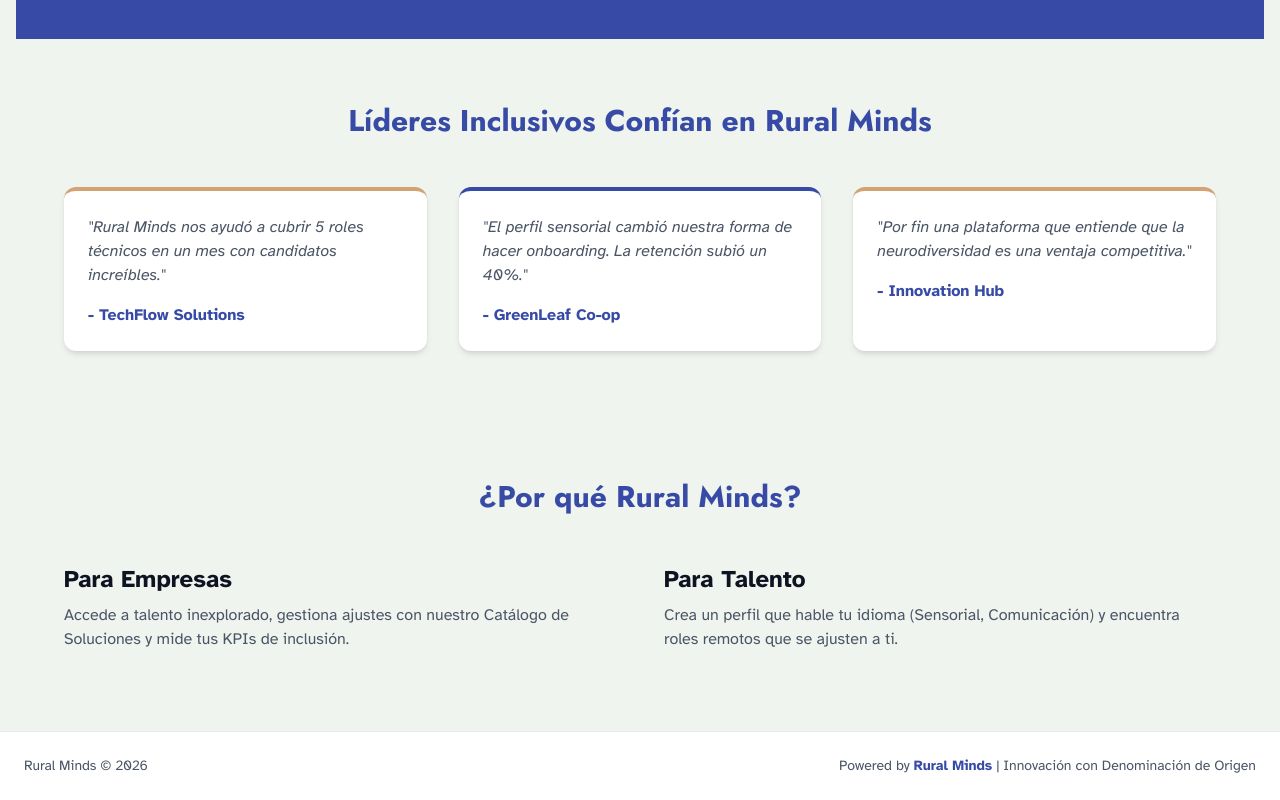
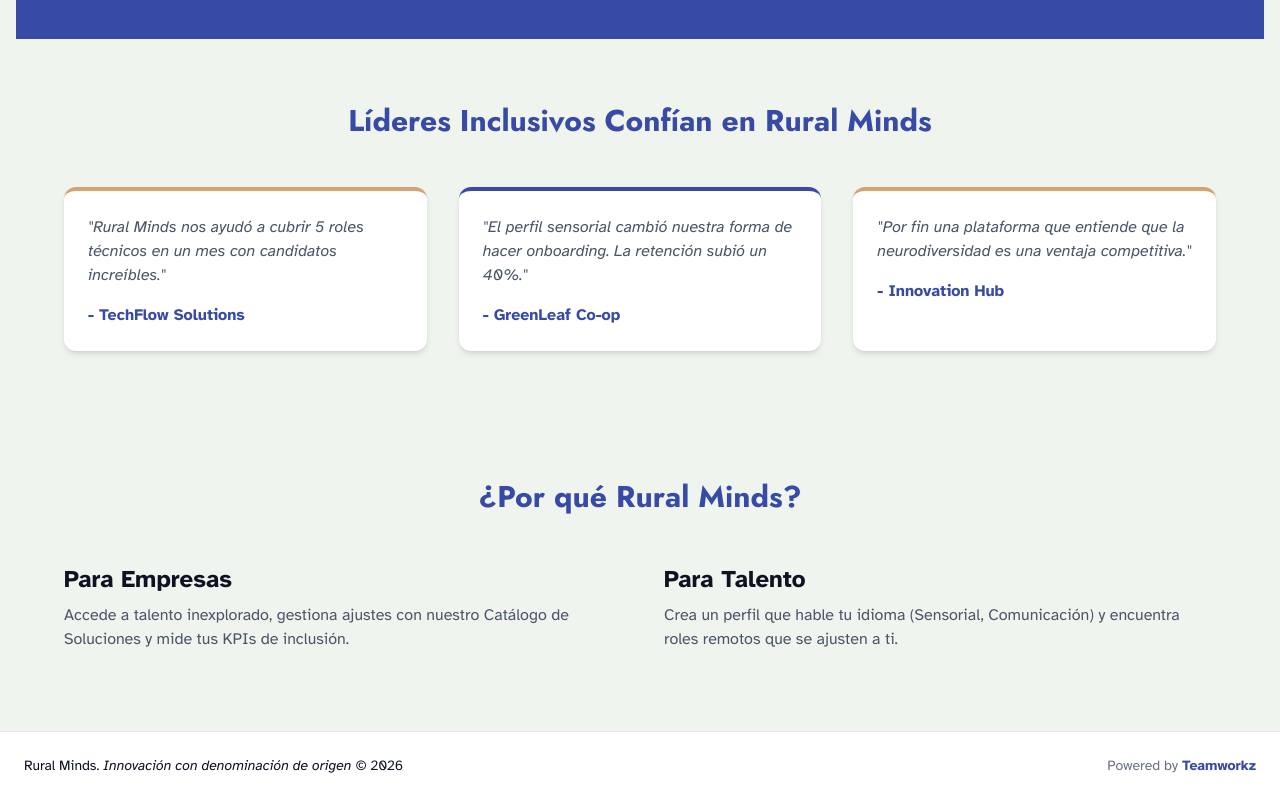
Before and after one commit to Teamworkz-rompiendo-barreras/Rural_Minds, a React (Vite) app in the folder frontend/: page / in a window 1280 px wide. Shown: the part 648-1448 px from the top of the page. Built offline with nearby package versions, Linux system fonts and the light colour scheme; no server answers; what @react-pdf/renderer would draw is missing.

Commit message:
style: Update footer with Teamworkz branding

```diff
--- a/frontend/src/components/Layout.tsx
+++ b/frontend/src/components/Layout.tsx
@@ -69,9 +69,11 @@ const Layout: React.FC<LayoutProps> = ({ children }) => {
 
             <footer className="bg-white border-t border-gray-200 p-6 mt-auto">
                 <div className="container mx-auto flex flex-col md:flex-row justify-between items-center text-sm text-gray-600 gap-4">
-                    <span className="font-medium">Rural Minds © 2026</span>
-                    <span>
-                        Powered by <span className="text-primary font-bold">Rural Minds</span> | Innovación con Denominación de Origen
+                    <span className="font-medium text-n900">
+                        Rural Minds. <span className="italic">Innovación con denominación de origen</span> © 2026
+                    </span>
+                    <span className="text-gray-500">
+                        Powered by <span className="text-p2 font-bold">Teamworkz</span>
                     </span>
                 </div>
             </footer>
```
